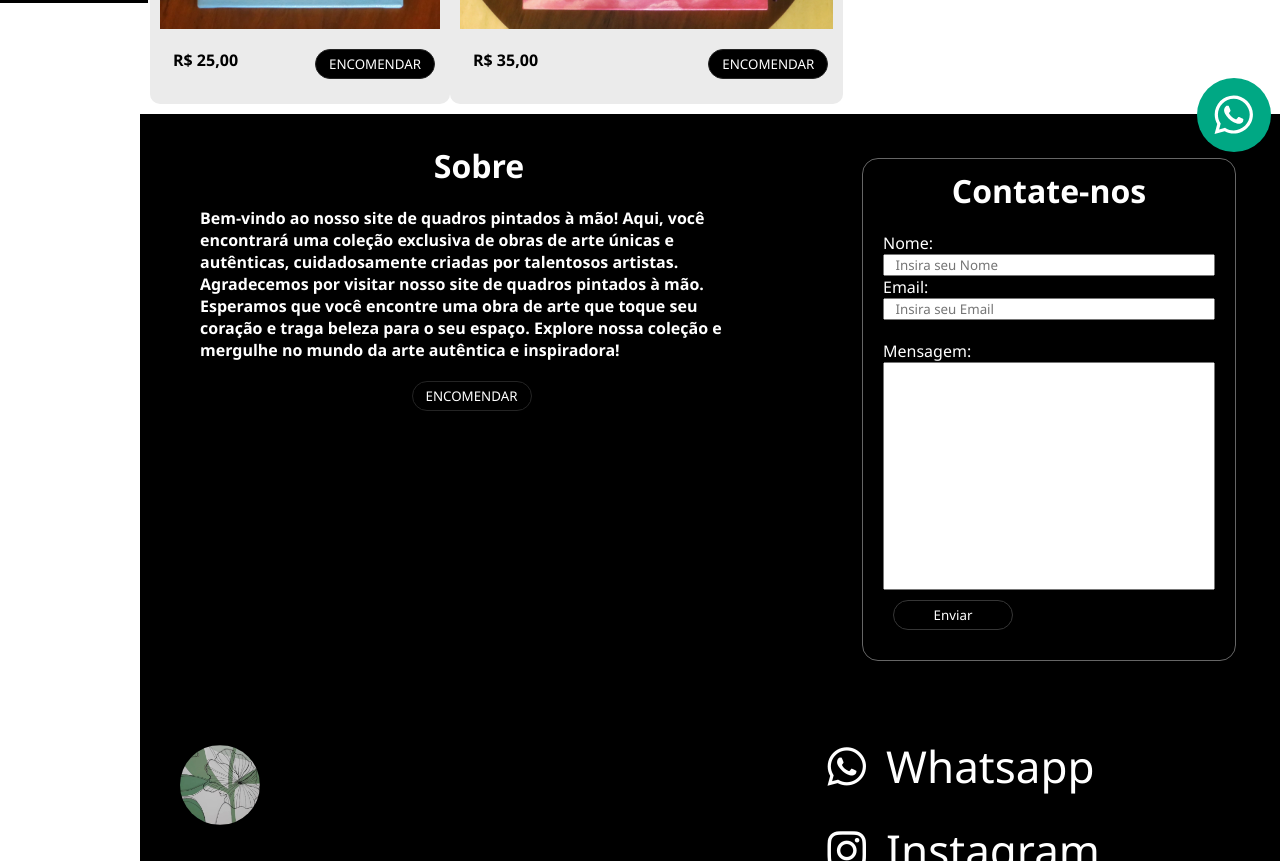
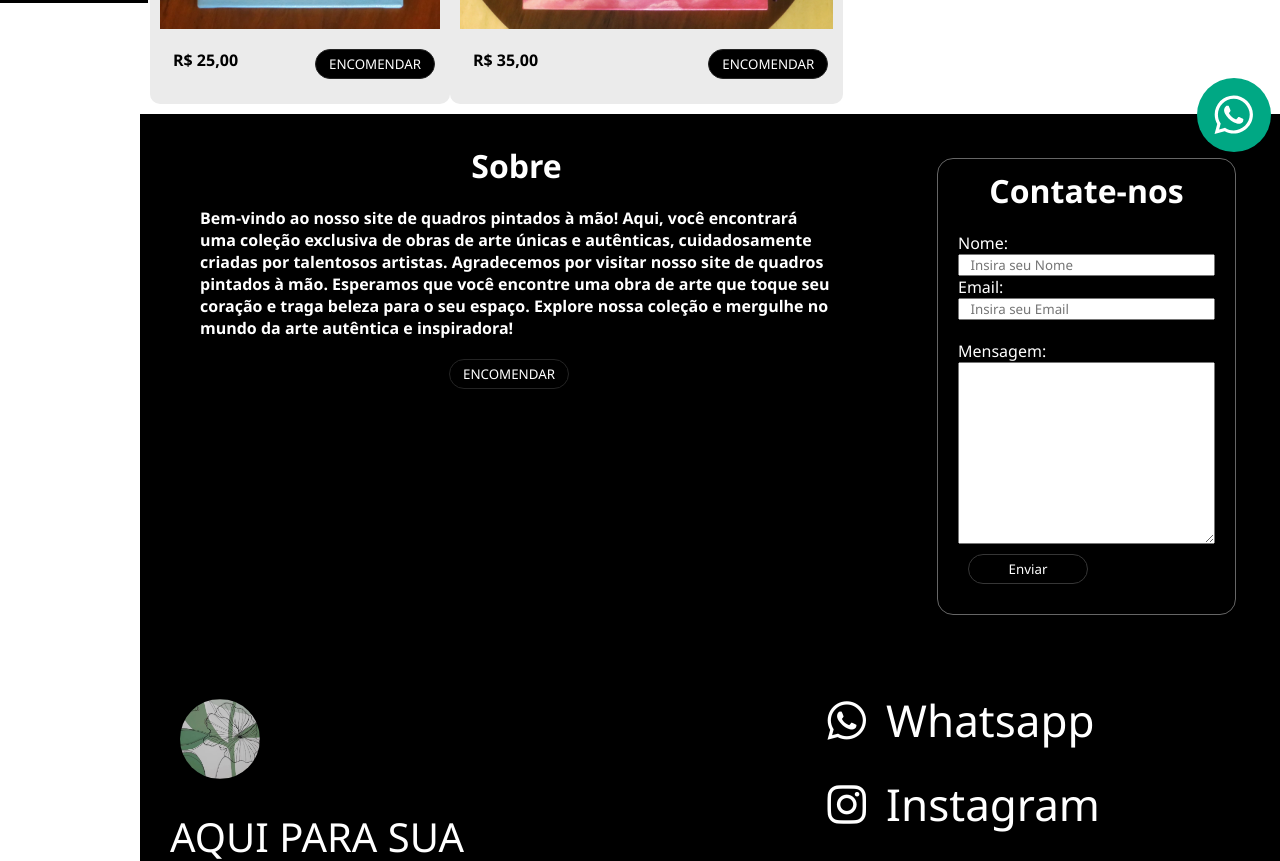
Before and after one commit to Joaovhl031/angular-portifolhoProj, an Angular app: page / in a window 1280 px wide. Shown: the part 640-1501 px from the top of the page. Built offline with nearby package versions, Linux system fonts and the light colour scheme.

Commit message:
feat: form api

```diff
--- a/src/app/components/forms/forms.component.html
+++ b/src/app/components/forms/forms.component.html
@@ -1,17 +1,29 @@
 <div class="form__content">
+  <form action="https://formsubmit.co/vsbeatrizsantana@gmail.com" method="post">
+    <input type="hidden" name="_next" value="https://sarahbeatriz.vercel.app/">
     <div class="esquerda">
       <h1>Contate-nos</h1>
       <div class="header__form">
         <label for="name">Nome: </label>
         <input id="name" type="text" placeholder="   Insira seu Nome" />
         <label for="email">Email: </label
-      ><input type="email" name="email" id="email" placeholder="   Insira seu Email" />
+        ><input
+          type="email"
+          name="email"
+          id="email"
+          placeholder="   Insira seu Email"
+        />
       </div>
       <div class="body__form">
         <label for="mensagem">Mensagem: </label>
-      <input type="text" class="txt" />
-      <input type="button" value="Enviar" class="btn-enviar" (click)="enviarEmail()"/>
+        <textarea name="text" id="txt" cols="30" rows="10"></textarea>
+        <input
+          type="submit"
+          value="Enviar"
+          class="btn-enviar"
+          (click)="enviarEmail()"
+        />
       </div>
     </div>
-
+  </form>
 </div>
```
Lines whose indentation alone changed are shown as unchanged.
